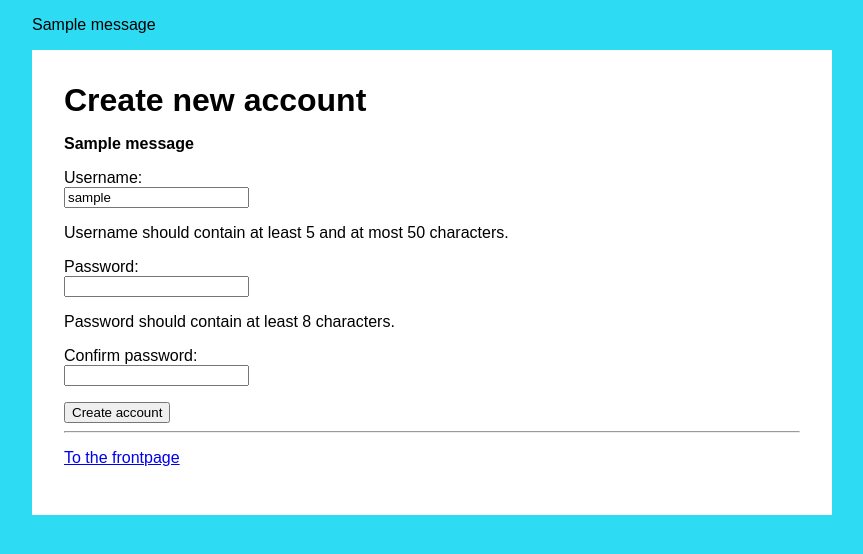
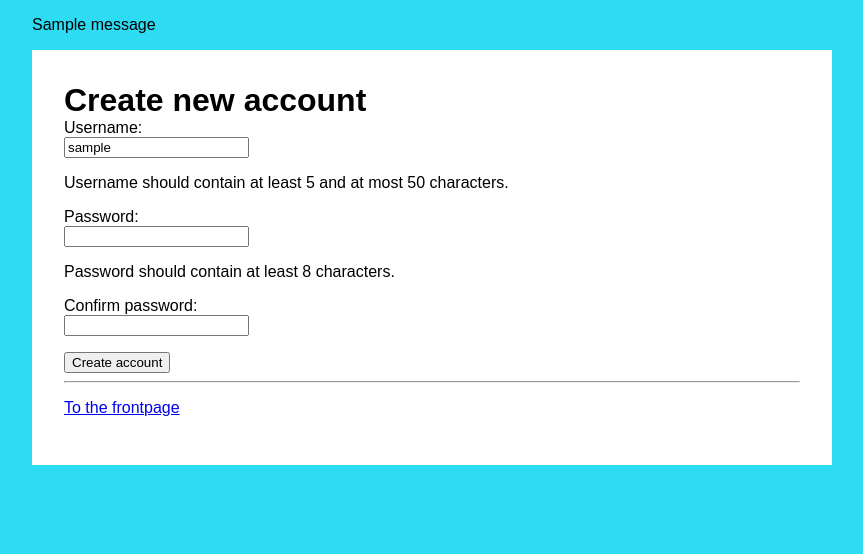
Before and after one commit to ericbui273/speaking-club, a Python web app: template templates/register.html in a window 1280 px wide. Shown: the part 135-689 px from the top of the page, without its empty margins (208-1071 px from the left). Run offline with Jinja, Linux system fonts and the light colour scheme; the template is opened without the code that fills it: most values are stand-ins (such as "Sample title", 1, 10 or a date in 2020); one stand-in notice (Sample message) is shown.

Commit message:
Modify outlook

```diff
--- a/templates/index.html
+++ b/templates/index.html
@@ -1,12 +1,6 @@
 {% extends "layout.html" %}
 
 {% block title %}Speaking club{% endblock %}
-
-  {% for message in get_flashed_messages() %}
-  <div class="info">
-    {{ message }}
-  </div>
-  {% endfor %}
 
 {% block content %}
   <h2>Upcoming meetups</h2>
--- a/templates/register.html
+++ b/templates/register.html
@@ -5,12 +5,6 @@
 {% block content %}
   <h1>Create new account</h1>
   <form action="/register" method="post">
-    <p>
-      {% for error in get_flashed_messages() %}
-      <b>{{ error }} </b>
-    </p>
-    {% endfor %}
-    <p>
       Username: <br />
       <input type="text" name="username" value="{{ filled.username }}" required minlength="5" maxlength="50" />
     </p>
```
